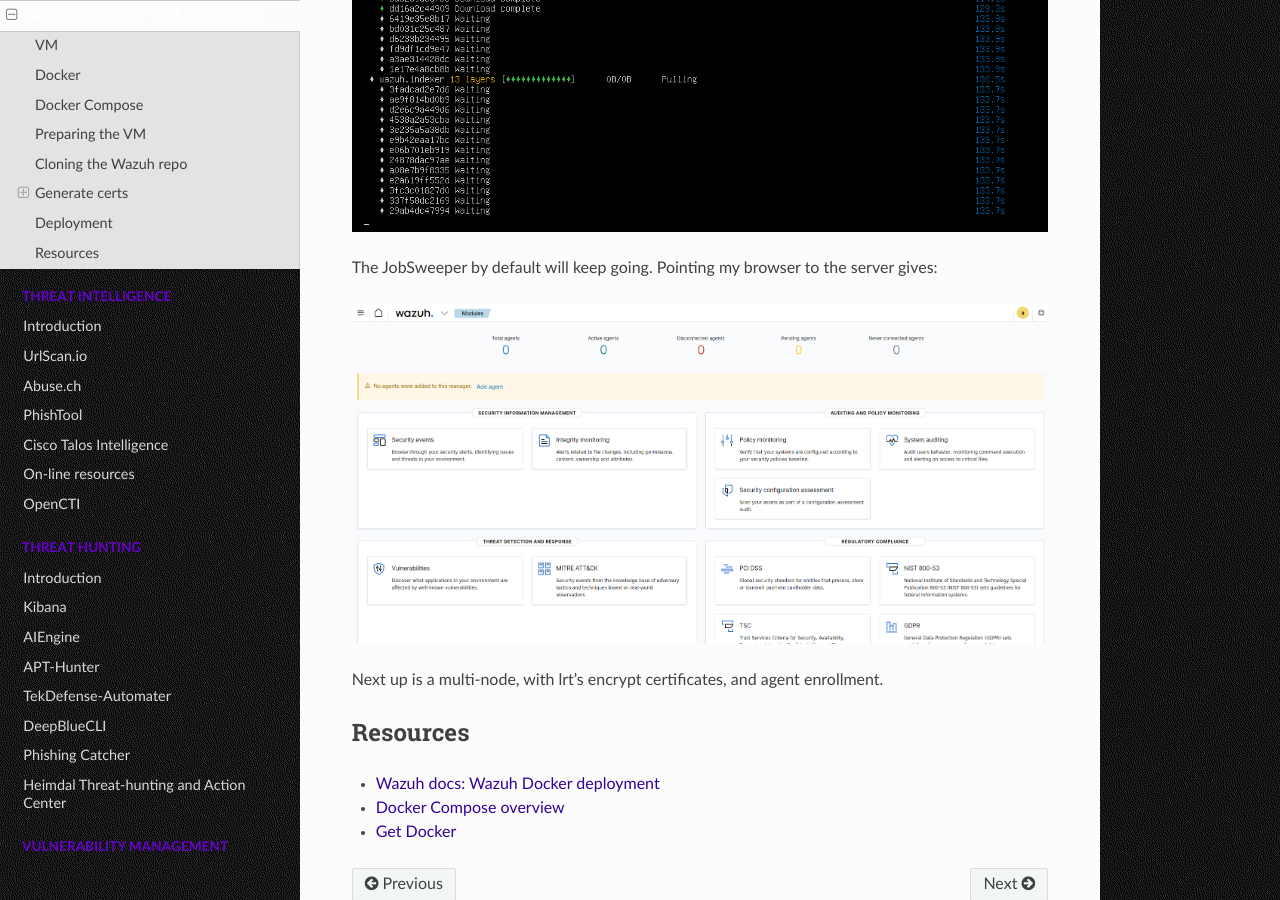
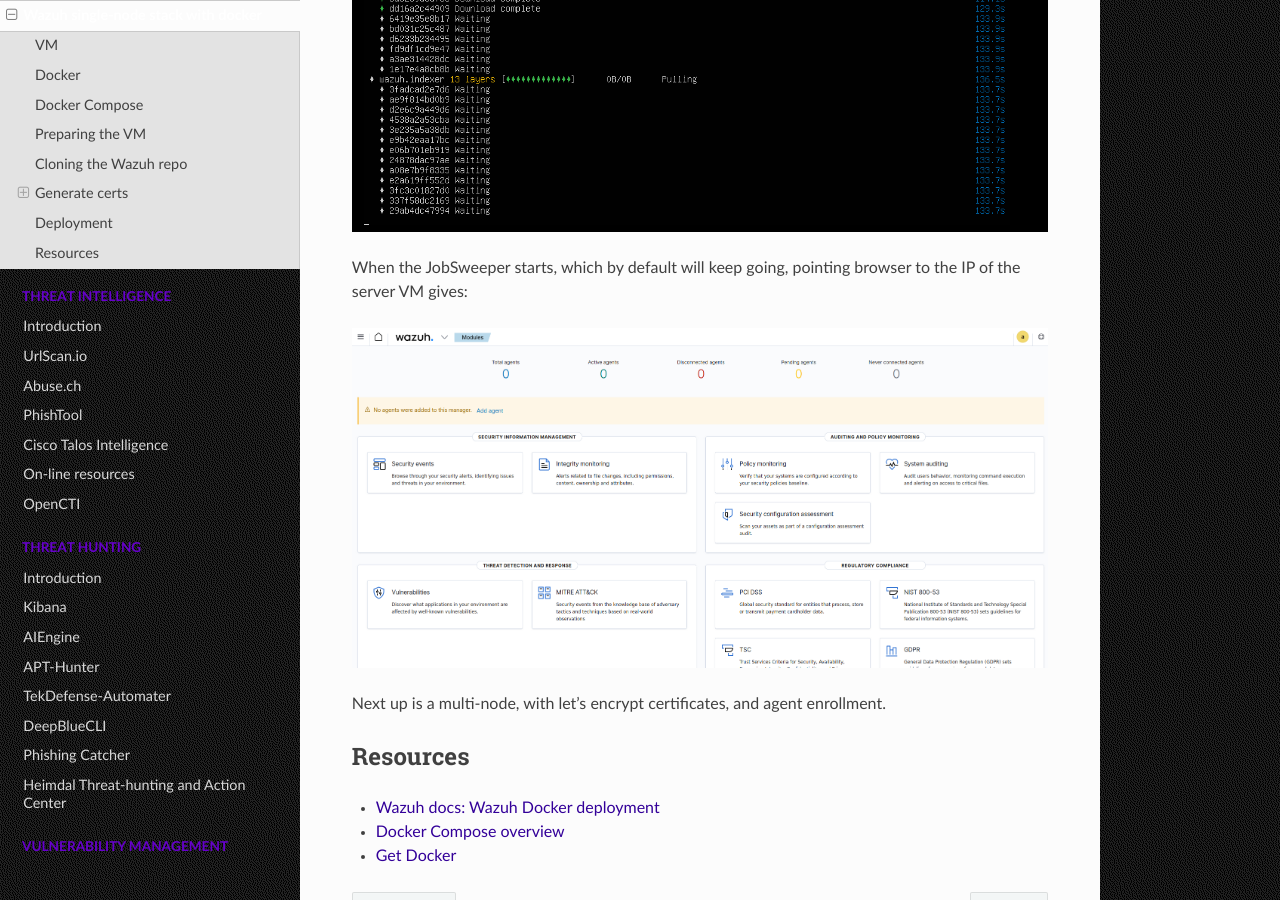
Before and after one commit to tymyrddin/testlab, a Sphinx documentation site: the page built from source/docs/siem/wazuh-single-node.md, in a window 1280 px wide and 900 px high, scrolled down 5065 px. Built offline with Sphinx 7.4.7 and the Read the Docs theme 2.0.0, drawn with Linux system fonts in a browser that asks for light colours.

```diff
--- a/source/docs/siem/wazuh-single-node.md
+++ b/source/docs/siem/wazuh-single-node.md
@@ -107,11 +107,11 @@
 
 ![Up!](../../_static/images/wazuh-docker10.png)
 
-The JobSweeper by default will keep going. Pointing my browser to the server gives:
+When the JobSweeper starts, which by default will keep going, pointing browser to the IP of the server VM gives:
 
 ![Up!](../../_static/images/wazuh-docker11.png)
 
-Next up is a multi-node, with lrt's encrypt certificates, and agent enrollment.
+Next up is a multi-node, with let's encrypt certificates, and agent enrollment.
 
 ## Resources
 
```
